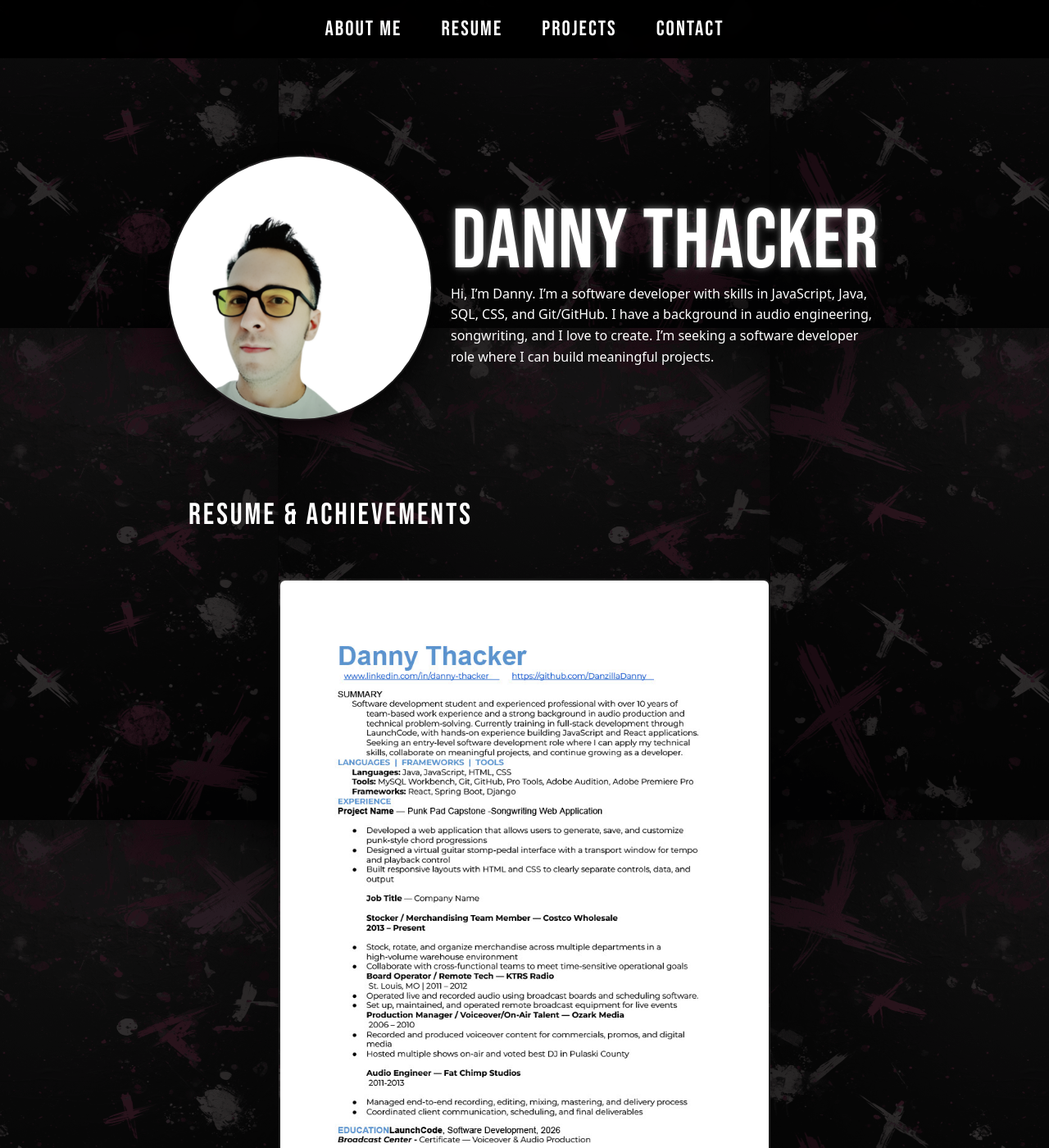
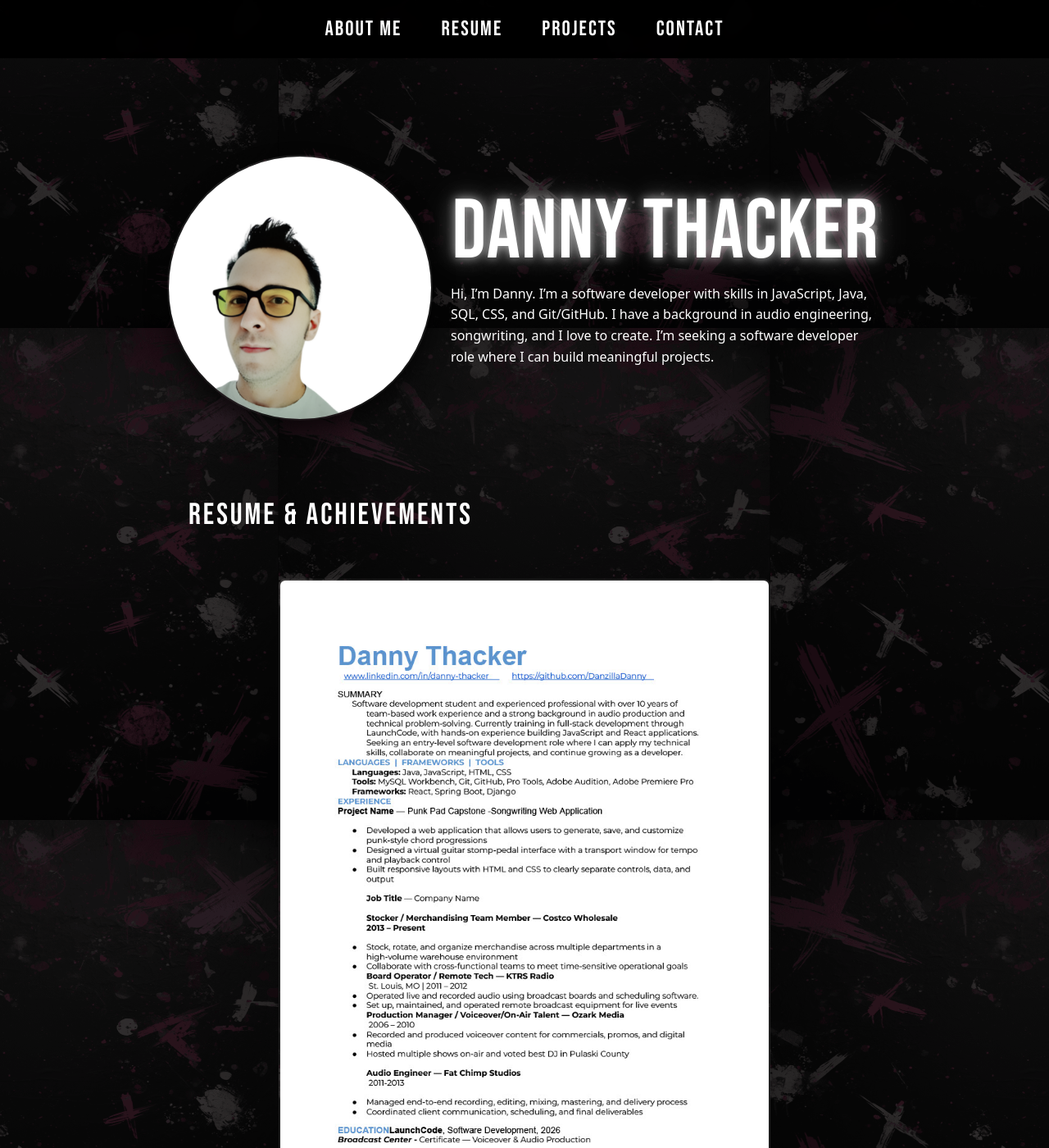
Before and after one commit to DanzillaDanny/DanzillaDanny.github.io, a Jekyll site: the page built from index.md, in a window 1280 px wide and 1400 px high. Shown: the whole window at 82% size. Built offline with Jekyll 4.4.1, drawn with Linux system fonts in a browser that asks for light colours.

Commit message:
changed glow duration

```diff
--- a/assets/index.css
+++ b/assets/index.css
@@ -22,19 +22,22 @@
 }
 
 @keyframes fadeUp {
-  to   { opacity: 1; transform: translateY(12px); }
+  from { opacity: 0; transform: translateY(14px); }
+  to   { opacity: 1; transform: translateY(0); }
 }
 
 @keyframes softGlow {
   0% {
     text-shadow:
-      0 0 8px rgb(255, 255, 255),
-      0 0 16px rgba(255, 255, 255, 0.918);
+      0 0 8px rgba(255,255,255,0.45),
+      0 0 18px rgba(255,255,255,0.25),
+      0 0 36px rgba(255,255,255,0.12);
   }
   100% {
     text-shadow:
-      0 0 6px rgba(255,255,255,0.22),
-      0 0 12px rgba(255,255,255,0.12);
+      0 0 12px rgba(255,255,255,0.65),
+      0 0 28px rgba(255,255,255,0.35),
+      0 0 56px rgba(255,255,255,0.18);
   }
 }
 
@@ -171,7 +174,6 @@
   line-height: 0.9;
 
   opacity: 0;
-  animation: fadeUp 520ms ease-out forwards;
   animation-delay: 120ms;
 
     animation:
```
